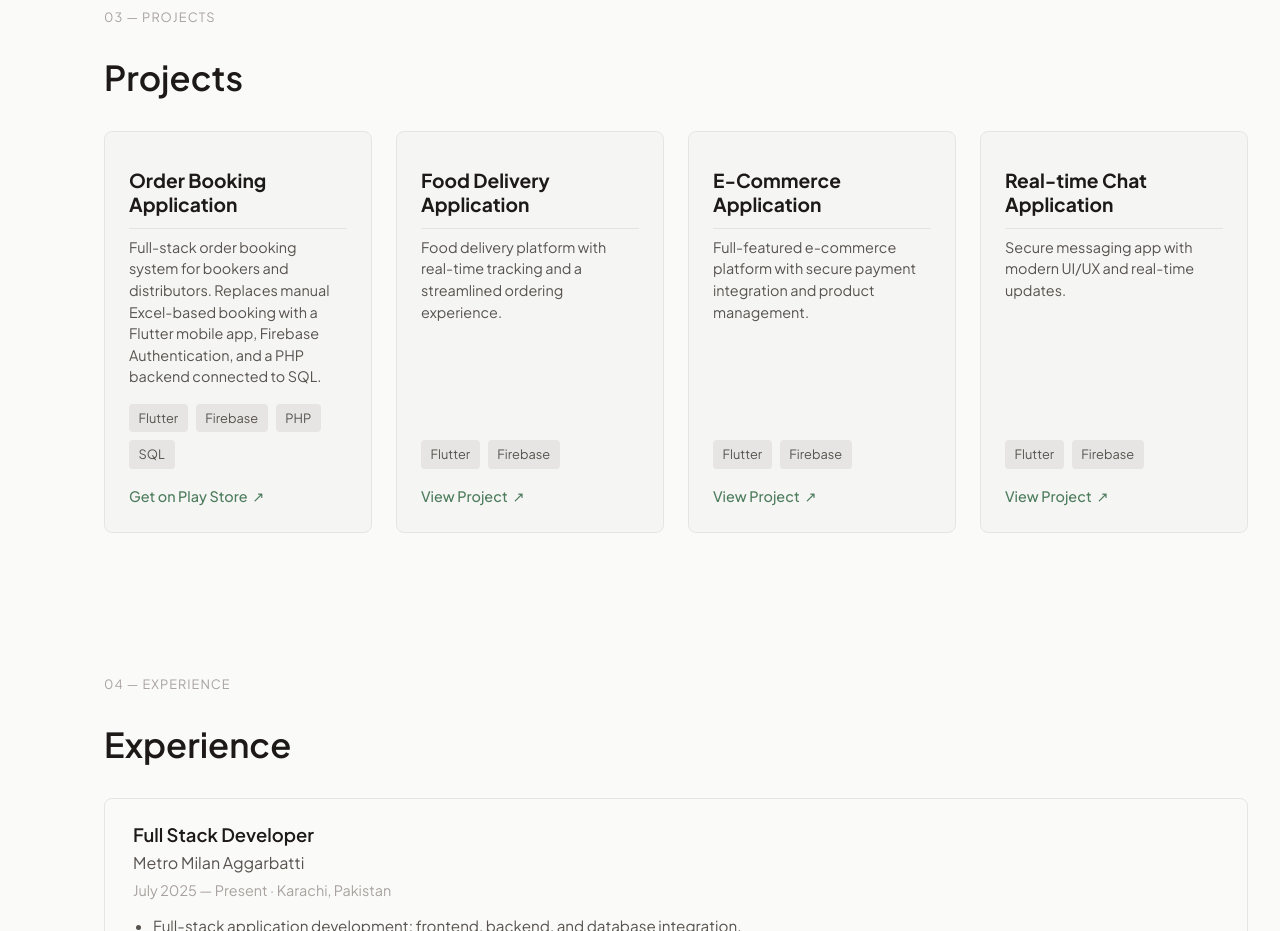
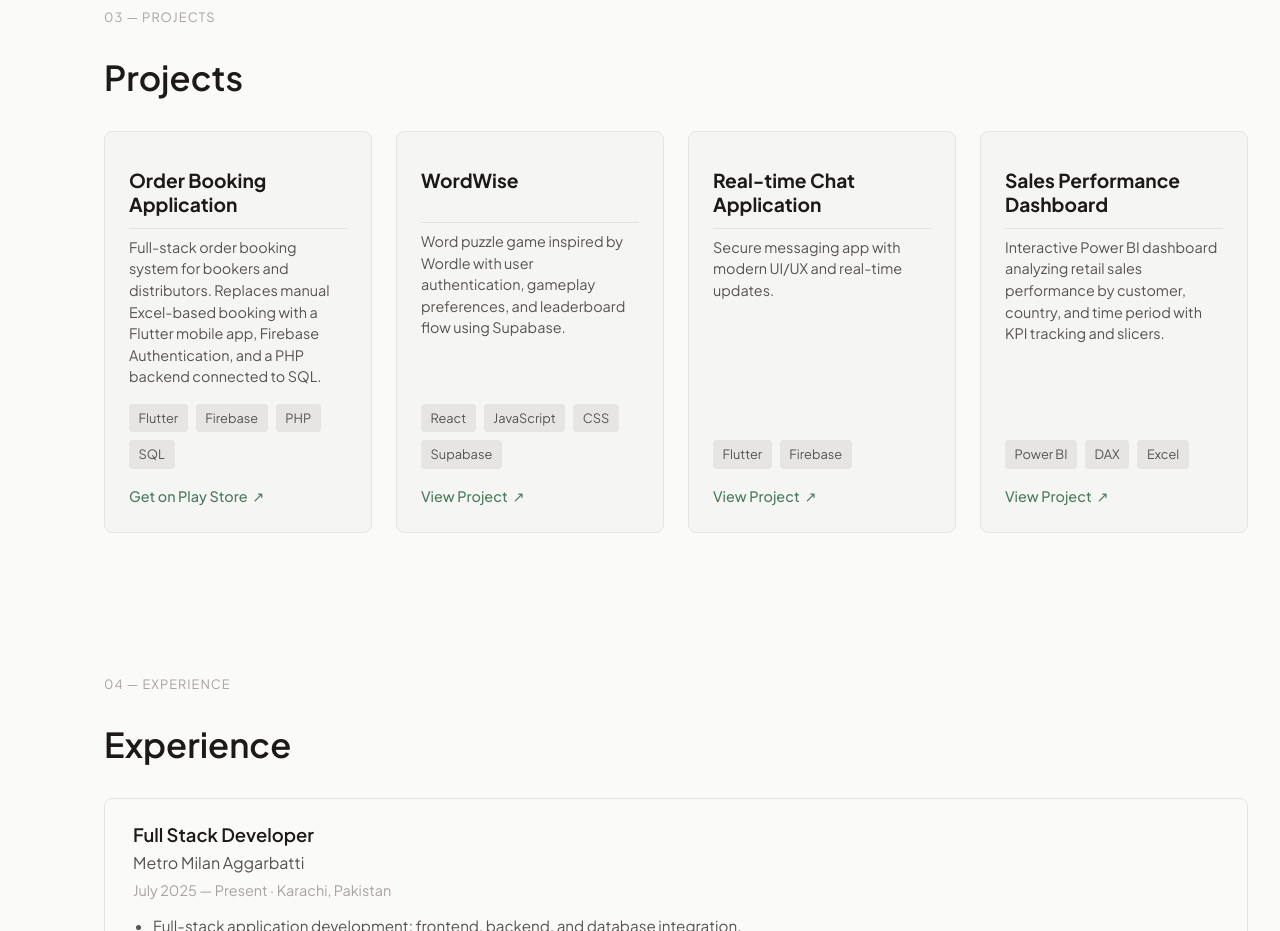
Before and after one commit to Aliyan008/Aliyan-Azam, a React (Vite) app: page / in a window 1280 px wide. Shown: the part 1340-2271 px from the top of the page. Built offline with nearby package versions, Linux system fonts and the light colour scheme.

Commit message:
Update project details and enhance UI layout. Added new styles to App.css for improved component alignment. Revised project descriptions in Projects.jsx, introducing new projects and updating links. Updated personal information and experience in Aliyan Azam's resume.

```diff
--- a/src/App.css
+++ b/src/App.css
@@ -220,6 +220,9 @@
   padding: 0.75rem 0;
   margin-bottom: 0.5rem;
   border-bottom: 1px solid rgba(15, 23, 42, 0.08);
+  min-height: 4.2rem;
+  display: flex;
+  align-items: flex-start;
 }
 
 .project-title {
--- a/src/components/Projects.jsx
+++ b/src/components/Projects.jsx
@@ -12,29 +12,17 @@ const projects = [
     secondaryLabel: null,
   },
   {
-    id: 'food',
-    title: 'Food Delivery Application',
+    id: 'wordwise',
+    title: 'WordWise',
     description:
-      'Food delivery platform with real-time tracking and a streamlined ordering experience.',
-    stack: ['Flutter', 'Firebase'],
+      'Word puzzle game inspired by Wordle with user authentication, gameplay preferences, and leaderboard flow using Supabase.',
+    stack: ['React', 'JavaScript', 'CSS', 'Supabase'],
     playStoreUrl: null,
-    secondaryLink:
-      'https://www.linkedin.com/posts/aliyan-azam-273742270_flutter-mobiledevelopment-fooddeliveryapp-activity-7197976428959686656-JDkp',
+    secondaryLink: 'https://github.com/Aliyan008/wordwise',
     secondaryLabel: 'View Project',
   },
   {
     id: 'ecommerce',
-    title: 'E-Commerce Application',
-    description:
-      'Full-featured e-commerce platform with secure payment integration and product management.',
-    stack: ['Flutter', 'Firebase'],
-    playStoreUrl: null,
-    secondaryLink:
-      'https://www.linkedin.com/posts/aliyan-azam-273742270_flutter-ecommerce-shoestoreapp-activity-7197978083621031936-wz1k',
-    secondaryLabel: 'View Project',
-  },
-  {
-    id: 'chat',
     title: 'Real-time Chat Application',
     description:
       'Secure messaging app with modern UI/UX and real-time updates.',
@@ -42,6 +30,16 @@ const projects = [
     playStoreUrl: null,
     secondaryLink:
       'https://www.linkedin.com/posts/aliyan-azam-273742270_flutterdev-firebase-mobileapp-activity-7203792210729877504-p6QB',
+    secondaryLabel: 'View Project',
+  },
+  {
+    id: 'chat',
+    title: 'Sales Performance Dashboard',
+    description:
+      'Interactive Power BI dashboard analyzing retail sales performance by customer, country, and time period with KPI tracking and slicers.',
+    stack: ['Power BI', 'DAX', 'Excel'],
+    playStoreUrl: null,
+    secondaryLink: 'https://github.com/Aliyan008/Sales-Dashboard',
     secondaryLabel: 'View Project',
   },
 ];
```
Also changed, not shown: 1 other file (tests, documents, lock files or other folders).
